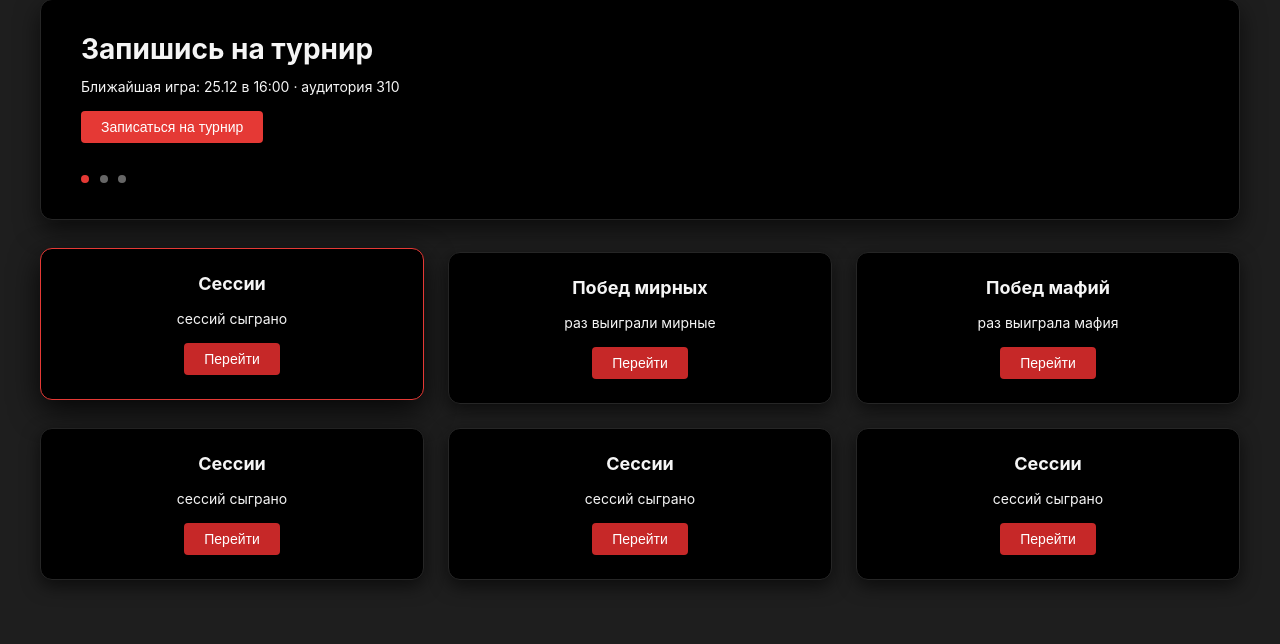
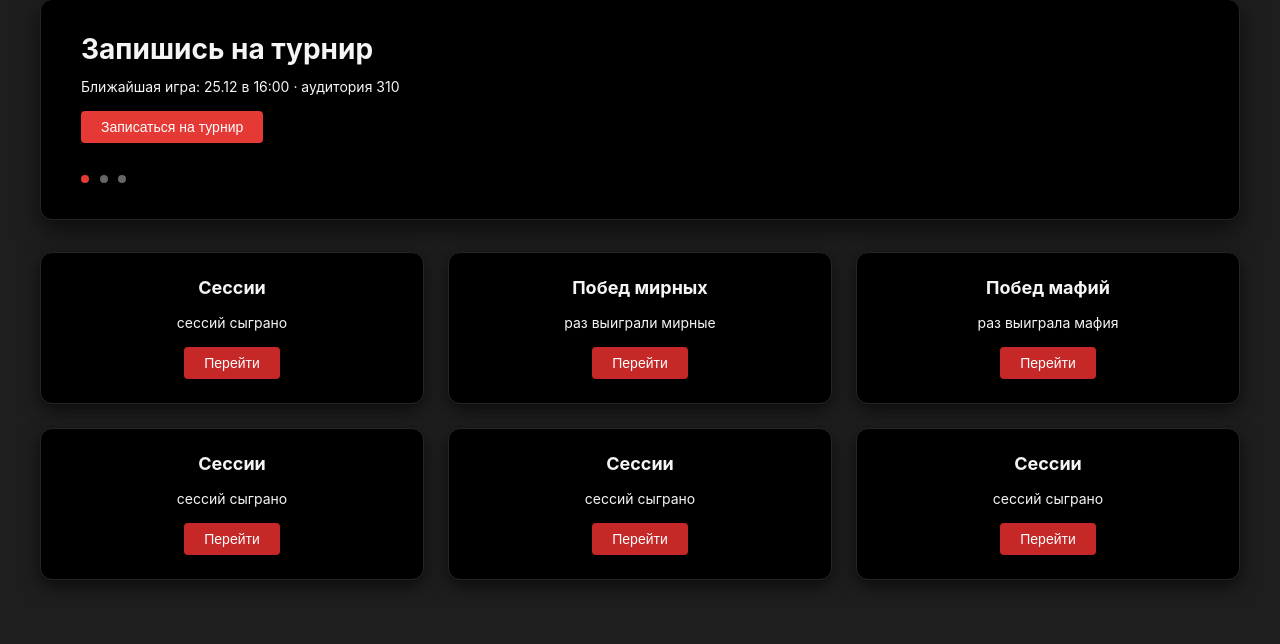
Before and after one commit to alenkaz07/mafia-assistant, a Django app: template game/templates/game/index.html in a window 1280 px wide, with the pointer over the restyled element. Shown: the part 93-737 px from the top of the page. Run offline with Django 5.2, Linux system fonts and the light colour scheme; the template is opened without the code that fills it, so the values that code supplies are empty; parts of the project's set-up code (start-up, migrations or seed data) failed here and were passed over.

Commit message:
fixed css without hover for stat cards

```diff
--- a/game/static/game/style.css
+++ b/game/static/game/style.css
@@ -152,11 +152,11 @@ a {
   transition: transform 0.15s ease, box-shadow 0.15s ease, border-color 0.15s ease;
 }
 
-.stat-card:hover {
+/* .stat-card:hover {
   transform: translateY(-4px);
   box-shadow: 0 10px 30px rgba(0, 0, 0, 0.8);
   border-color: #e53935;
-}
+} */
 
 .stat-card h2 {
   margin-top: 0;
```
